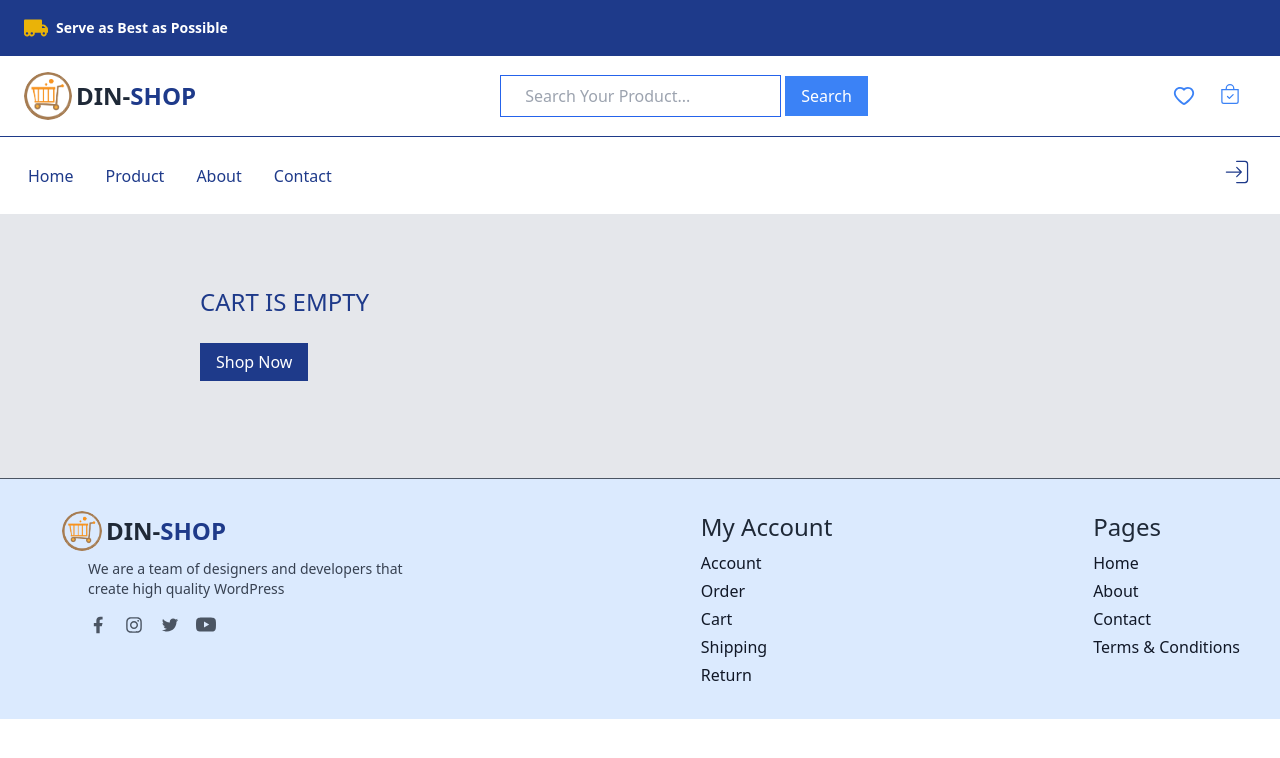
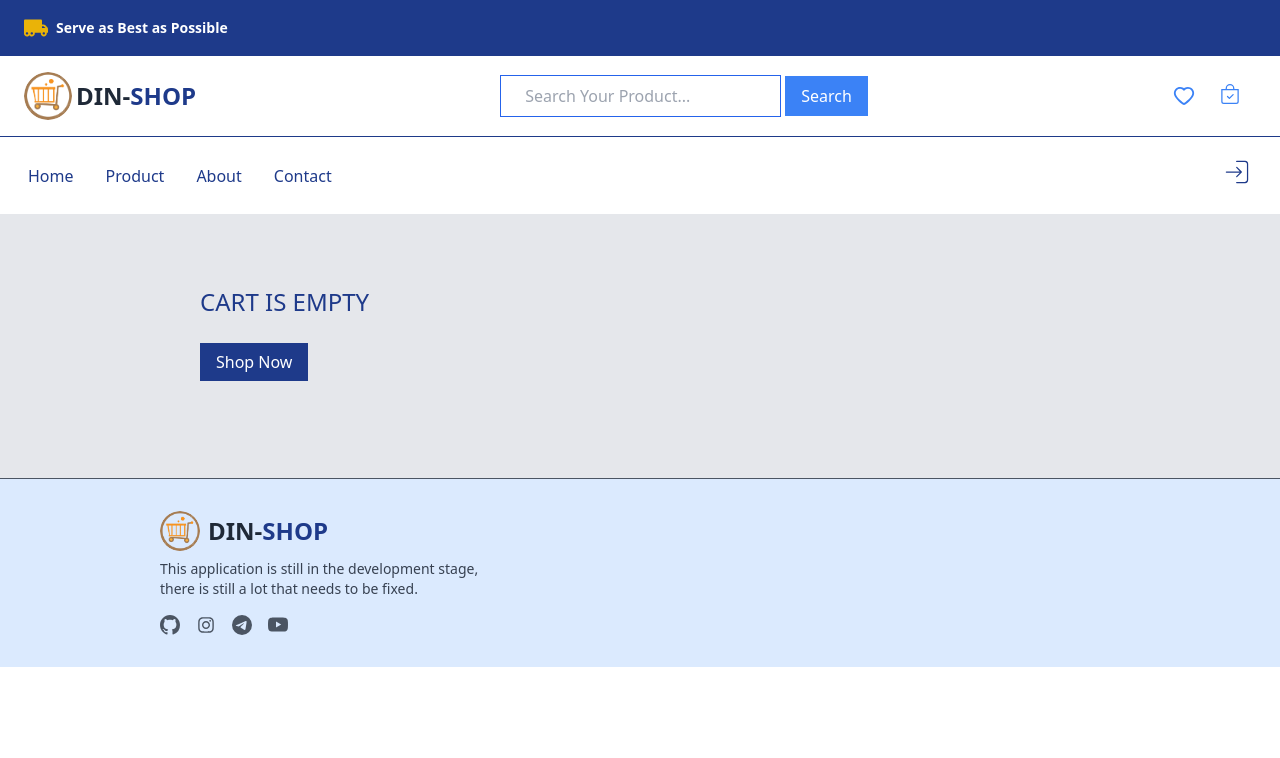
Before and after one commit to Sawaluddin-JR/din-shop, a React (Vite) app in the folder client/: page /cart in a window 1280 px wide. Shown: the top 758 px of the page. Built offline with nearby package versions, Linux system fonts and the light colour scheme.

Commit message:
penyelesaian bagian about

```diff
--- a/client/src/components/Footer.jsx
+++ b/client/src/components/Footer.jsx
@@ -1,82 +1,98 @@
 import { AiOutlineInstagram } from "react-icons/ai";
-import { RiFacebookFill } from "react-icons/ri";
-import { AiOutlineTwitter } from "react-icons/ai";
-import { BsYoutube } from "react-icons/bs";
-import { Link } from "react-router-dom";
+import {
+  BsGithub,
+  BsTelegram,
+  BsYoutube,
+  // BsHouseDoorFill,
+  // BsCartFill,
+  // BsInfoCircleFill,
+  // BsEnvelopeFill,
+} from "react-icons/bs";
+//import { Link } from "react-router-dom";
 
 const Footer = () => {
   return (
     <div className="bg-blue-100">
-      <div className="mx-auto py-8 px-10 flex justify-between">
-        <div className="w-1/3">
-          <div className="flex items-center justify-center mr-48">
+      <div className="mx-auto py-8 px-6 md:px-20 lg:px-40 flex flex-col md:flex-row justify-between items-center">
+        <div className="w-full md:w-1/3">
+          <div className="flex items-center justify-center md:justify-start mb-4 md:mb-0">
             <img
               src="logoku.png"
               alt="logo"
               className="w-10 h-10 rounded-full"
             />
-            <h1 className="text-2xl font-bold text-gray-800 ml-1">
+            <h1 className="text-2xl font-bold text-gray-800 ml-2">
               DIN-<span className="text-blue-900">SHOP</span>
             </h1>
           </div>
-          <div className="detail ml-12">
-            <p className="text-sm text-gray-700 mt-2">
-              We are a team of designers and developers that create high quality
-              WordPress
-            </p>
-            <div className="icon mt-4 flex">
-              <li className="mr-4 list-none">
-                <RiFacebookFill className="text-gray-600 hover:text-blue-500 transition text-xl" />
-              </li>
-              <li className="mr-4 list-none">
-                <AiOutlineInstagram className="text-gray-600 hover:text-blue-500 transition text-xl" />
-              </li>
-              <li className="mr-4 list-none">
-                <AiOutlineTwitter className="text-gray-600 hover:text-blue-500 transition text-xl" />
-              </li>
-              <li className="mr-4 list-none">
-                <BsYoutube className="text-gray-600 hover:text-blue-500 transition text-xl" />
-              </li>
-            </div>
+          <p className="text-sm text-gray-700 mt-2">
+            This application is still in the development stage, there is still a
+            lot that needs to be fixed.
+          </p>
+          <div className="icon mt-4 flex">
+            <a
+              href="https://github.com/Sawaluddin-JR"
+              target="_blank"
+              rel="noopener noreferrer"
+              className="mr-4"
+            >
+              <BsGithub className="text-gray-600 hover:text-blue-500 transition text-xl" />
+            </a>
+            <a
+              href="https://www.instagram.com/sawaluddinsiregar_28/"
+              target="_blank"
+              rel="noopener noreferrer"
+              className="mr-4"
+            >
+              <AiOutlineInstagram className="text-gray-600 hover:text-blue-500 transition text-xl" />
+            </a>
+            <a
+              href="https://web.telegram.org/a/"
+              target="_blank"
+              rel="noopener noreferrer"
+              className="mr-4"
+            >
+              <BsTelegram className="text-gray-600 hover:text-blue-500 transition text-xl" />
+            </a>
+            <a
+              href="https://www.youtube.com/@Sawalnet"
+              target="_blank"
+              rel="noopener noreferrer"
+              className="mr-4"
+            >
+              <BsYoutube className="text-gray-600 hover:text-blue-500 transition text-xl" />
+            </a>
           </div>
         </div>
-        <div className="account">
-          <h3 className="text-2xl text-gray-800">My Account</h3>
-          <ul className="mt-2">
-            <li className="text-gray-900 hover:underline transition">
-              Account
+        {/* <div className="mt-6 md:mt-0 text-gray-300 md:mr-20">
+          <h3 className="text-2xl text-gray-800 mb-2">Page</h3>
+          <ul className="flex flex-col">
+            <li className="text-gray-900 hover:underline mb-2">
+              <Link to="/cart" className="flex items-center">
+                <BsCartFill className="text-gray-600 hover:text-blue-500 transition text-lg mr-2" />
+                <span>Cart</span>
+              </Link>
             </li>
-            <li className="text-gray-900 hover:underline transition mt-1">
-              Order
+            <li className="text-gray-900 hover:underline mb-2">
+              <Link to="/" className="flex items-center">
+                <BsHouseDoorFill className="text-gray-600 hover:text-blue-500 transition text-lg mr-2" />
+                <span>Home</span>
+              </Link>
             </li>
-            <li className="text-gray-900 hover:underline transition mt-1">
-              Cart
+            <li className="text-gray-900 hover:underline mb-2">
+              <Link to="/about" className="flex items-center">
+                <BsInfoCircleFill className="text-gray-600 hover:text-blue-500 transition text-lg mr-2" />
+                <span>About</span>
+              </Link>
             </li>
-            <li className="text-gray-900 hover:underline transition mt-1">
-              Shipping
-            </li>
-            <li className="text-gray-900 hover:underline transition mt-1">
-              Return
+            <li className="text-gray-900 hover:underline mb-2">
+              <Link to="/contact" className="flex items-center">
+                <BsEnvelopeFill className="text-gray-600 hover:text-blue-500 transition text-lg mr-2" />
+                <span>Contact</span>
+              </Link>
             </li>
           </ul>
-        </div>
-        <div className="page">
-          <h3 className="text-2xl text-gray-800">Pages</h3>
-          <ul className="mt-2">
-            <li className="text-gray-900 hover:underline transition mt-1">
-              <Link to={"/"}>Home</Link>
-            </li>
-            <li className="text-gray-900 hover:underline transition mt-1">
-              <Link to={"/about"}>About</Link>
-            </li>
-            <li className="text-gray-900 hover:underline transition mt-1">
-              <Link to={"/contact"}>Contact</Link>
-            </li>
-            <li className="text-gray-900 hover:underline transition mt-1">
-              Terms & Conditions
-            </li>
-          </ul>
-        </div>
+        </div> */}
       </div>
     </div>
   );
--- a/client/src/pages/About.jsx
+++ b/client/src/pages/About.jsx
@@ -1,5 +1,50 @@
 const About = () => {
-  return <div>About</div>;
+  return (
+    <div className="bg-white p-8 rounded-lg shadow-md">
+      <h2 className="text-2xl font-semibold mb-4">About</h2>
+      <p className="text-gray-700 leading-relaxed">
+        Selamat datang di toko online ini! Saya berkomitmen untuk menyediakan
+        produk berkualitas tinggi kepada pelanggan. Dengan beragam produk mulai
+        dari elektronik hingga fashion, memiliki sesuatu untuk semua orang.
+      </p>
+      <p className="mt-4 text-gray-700 leading-relaxed">
+        Misi : menjadikan pengalaman belanja online Anda semudah dan
+        menyenangkan mungkin.Say sangat menghargai kepuasan Anda dan berusaha
+        untuk memberikan layanan pelanggan yang luar biasa setiap saat.
+      </p>
+      <p className="mt-4 text-gray-700 leading-relaxed">
+        Terima kasih telah memilih kami untuk kebutuhan belanja Anda. Selamat
+        berbelanja!
+      </p>
+      <div className="mt-6">
+        <h3 className="text-lg font-semibold mb-2">Visi Kami</h3>
+        <p className="text-gray-700 leading-relaxed">
+          Visi : menjadi toko online pilihan utama bagi semua orang ketika
+          mencari produk berkualitas dan layanan pelanggan yang unggul.
+        </p>
+      </div>
+      <div className="mt-6">
+        <h3 className="text-lg font-semibold mb-2">Nilai Kami</h3>
+        <ul className="list-disc list-inside text-gray-700">
+          <li>
+            Kepuasan Pelanggan: Kepuasan Anda adalah prioritas utama kami.
+          </li>
+          <li>
+            Kualitas Produk: Kami hanya menyediakan produk dengan kualitas
+            terbaik.
+          </li>
+          <li>
+            Inovasi: Kami terus berinovasi untuk meningkatkan pengalaman belanja
+            Anda.
+          </li>
+          <li>
+            Keberlanjutan: Kami berkomitmen untuk praktik bisnis yang
+            berkelanjutan dan ramah lingkungan.
+          </li>
+        </ul>
+      </div>
+    </div>
+  );
 };
 
 export default About;
--- a/client/src/pages/Home.jsx
+++ b/client/src/pages/Home.jsx
@@ -40,7 +40,7 @@ const category = [
 ];
 
 const Home = () => {
-  const [products, setProducts] = useState([]);
+  const [setProducts] = useState([]);
   const { cart, setCart } = useContext(CartCont);
   const [close, setClose] = useState(false);
   const [openAdd, setOpenAdd] = useState(false);
@@ -52,7 +52,7 @@ const Home = () => {
   console.log(user);
   useEffect(() => {
     api("/products").then((products) => setProducts(products));
-  }, [user, navigate]);
+  });
 
   const view = (product) => {
     setDetail([{ ...product }]);
@@ -328,11 +328,11 @@ const Home = () => {
                 <span className="text-gray-700">Categories :</span>
                 <input
                   type="text"
-                  value={newProducts.categories_id ?? ""}
+                  value={newProducts.categories ?? ""}
                   onChange={(e) =>
                     setnewProducts({
                       ...newProducts,
-                      categories_id: e.target.value,
+                      categories: e.target.value,
                     })
                   }
                   required
@@ -404,7 +404,9 @@ const Home = () => {
               <h3 className="text-white text-2xl font-semibold mt-2">
                 Apple iPad 10.2 9th Gen - 2021
               </h3>
-              <p className="text-blue-100 text-xl font-semibold mt-4">$ 986</p>
+              <p className="text-blue-100 text-xl font-semibold mt-4">
+                Rp 9.860.000
+              </p>
               <Link
                 to="/product"
                 className="px-5 py-2 mt-4 text-blue-800 bg-gray-400 rounded-md transition duration-500 hover:bg-white hover:text-black flex items-center w-36"
--- a/client/src/pages/Login.jsx
+++ b/client/src/pages/Login.jsx
@@ -99,14 +99,14 @@ export default function Login() {
           <div className="flex flex-col sm:flex-row justify-between items-center">
             <Button
               variant="contained"
-              className="text-sm text-gray-600 hover:bg-gray-200 mb-2 sm:mb-0"
+              className="text-sm text-gray-600 hover:bg-gray-200 mb-2 sm:mb-4"
             >
               Buat akun
             </Button>
             <Button
               type="submit"
               variant="contained"
-              className="bg-blue-500 text-white px-4 py-2 rounded-md hover:bg-blue-600 focus:outline-none focus:ring focus:border-blue-300"
+              className="bg-blue-500 text-white sm:mt-4 px-4 py-2 rounded-md hover:bg-blue-600 focus:outline-none focus:ring focus:border-blue-300"
             >
               Login
             </Button>
```
Also changed, not shown: client/src/components/Header.jsx (+21 -12 lines), client/src/pages/Product.jsx (+15 -12 lines), 1 other file (tests, documents, lock files or other folders).
